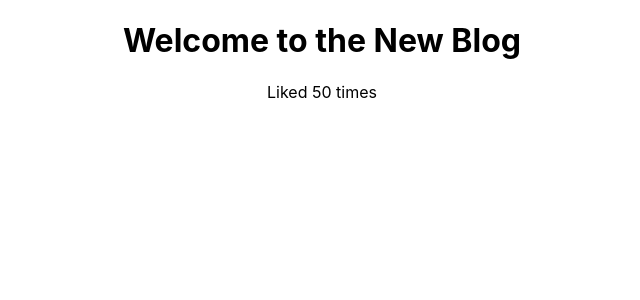
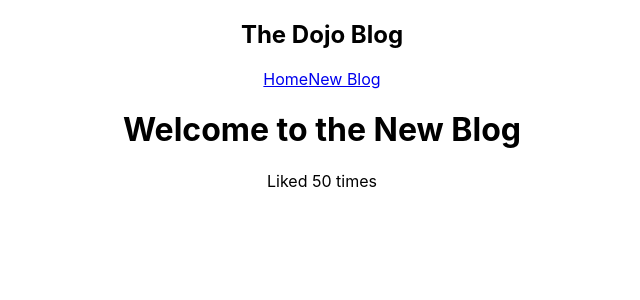
Before and after one commit to AadityaNitin/dojo-blog, a React (Create React App) app in the folder dojo-blog/: page / in a window 1280 px wide. Shown: the top 300 px of the page, without its empty margins (318-958 px from the left). Built offline with nearby package versions, Linux system fonts and the light colour scheme.

Commit message:
:star: feat: add navbar

```diff
--- a/dojo-blog/src/App.js
+++ b/dojo-blog/src/App.js
@@ -1,10 +1,12 @@
 import './App.css';
+import Navbar from './navbar';
 
 function App() {
   const title = 'Welcome to the New Blog';
   const likes = 50;
   return (
     <div className="App">
+      <Navbar />
       <div className="content">
         <h1>{ title }</h1>
         <p>Liked { likes } times</p>
```
